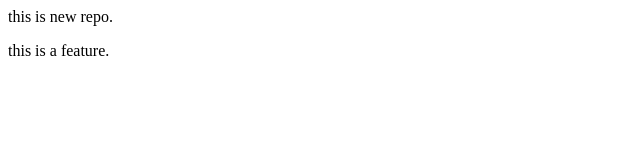
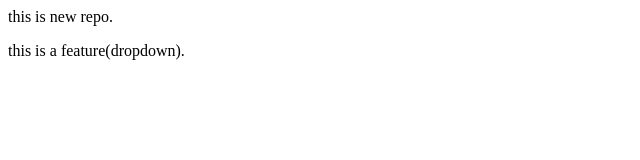
Before and after one commit to muskan-sahu336/localRepo, a plain HTML site: page index.html in a window 1280 px wide. Shown: the full height of the page, 0-640 px from the left. Drawn offline with Linux system fonts and the light colour scheme.

```diff
--- a/index.html
+++ b/index.html
@@ -1,2 +1,2 @@
 <p>this is new repo.</p>
-<p>this is a feature.</p>
+<p>this is a feature(dropdown).</p>
```
